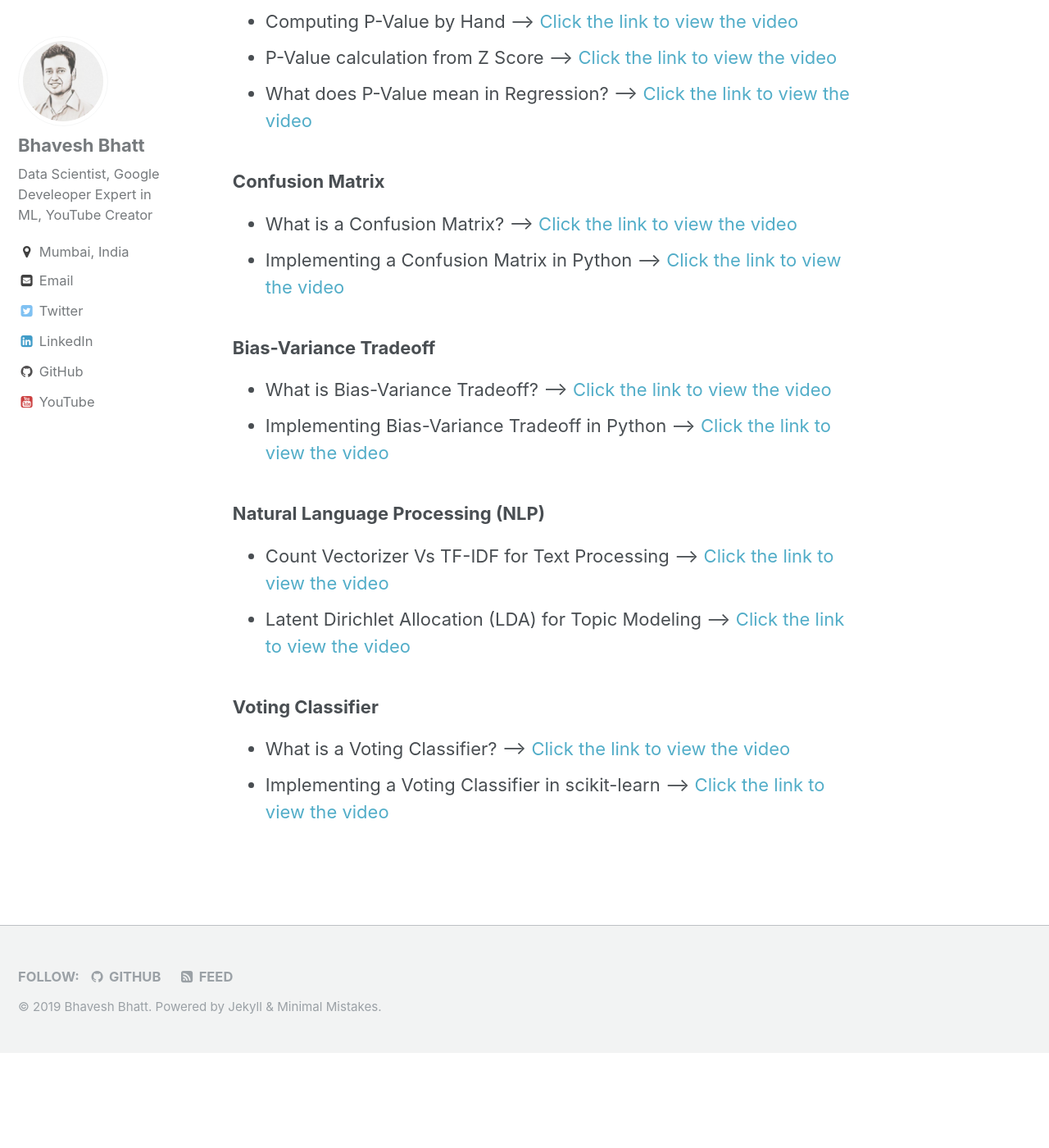
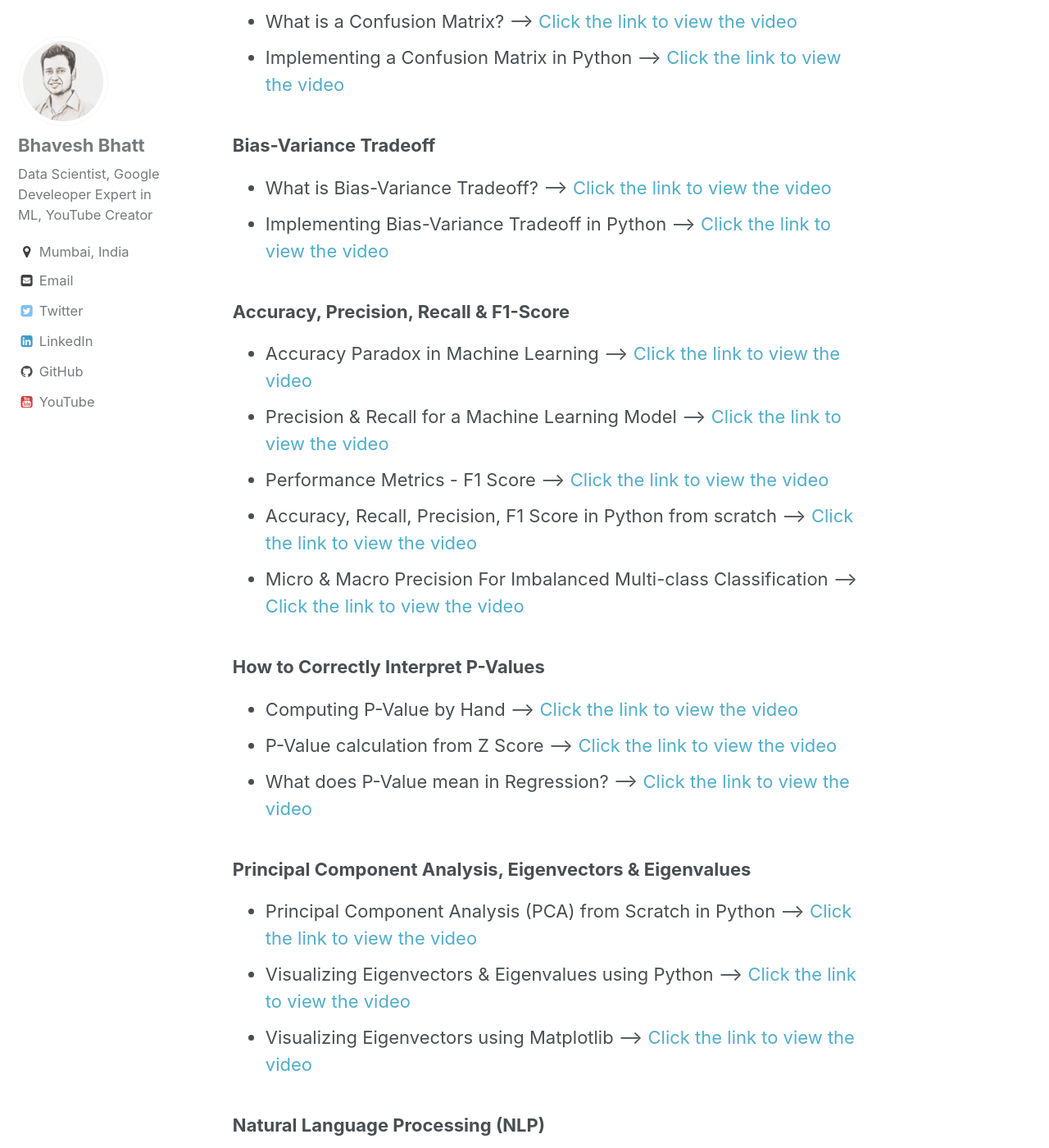
Before and after one commit to bhattbhavesh91/bhattbhavesh91.github.io, a Jekyll site: the page built from _pages/mlvideos.md, in a window 1280 px wide and 1400 px high, scrolled down 480 px. Shown: the whole window at 82% size. Built offline with Jekyll 4.4.1, drawn with Linux system fonts in a browser that asks for light colours; before the commit the page ends 1764 px from its top, so only the background shows below that; some of the changed text lies outside the part shown.

Commit message:
added few more links in video page

```diff
--- a/_pages/mlvideos.md
+++ b/_pages/mlvideos.md
@@ -20,6 +15,23 @@ title: "Machine Learning Videos"
 * What is Bias-Variance Tradeoff? &#10230; [Click the link to view the video](https://youtu.be/0UTNyTZgEWQ){:target="_blank"}
 * Implementing Bias-Variance Tradeoff in Python &#10230; [Click the link to view the video](https://youtu.be/b8ZOmdMmp_s){:target="_blank"}
 
+### Accuracy, Precision, Recall & F1-Score
+* Accuracy Paradox in Machine Learning &#10230; [Click the link to view the video](https://youtu.be/mP4gaO4IC5A){:target="_blank"}
+* Precision & Recall for a Machine Learning Model &#10230; [Click the link to view the video](https://youtu.be/dbrRsqlof4w){:target="_blank"}
+* Performance Metrics - F1 Score &#10230; [Click the link to view the video](https://youtu.be/Z9NZY3ej9yY){:target="_blank"}
+* Accuracy, Recall, Precision, F1 Score in Python from scratch &#10230; [Click the link to view the video](https://youtu.be/9PbrWiLC-4k){:target="_blank"}
+* Micro & Macro Precision For Imbalanced Multi-class Classification &#10230; [Click the link to view the video](https://youtu.be/DF-rJA-eOUQ){:target="_blank"}
+
+### How to Correctly Interpret P-Values
+* Computing P-Value by Hand &#10230; [Click the link to view the video](https://youtu.be/R9xAlR893R4){:target="_blank"}
+* P-Value calculation from Z Score &#10230; [Click the link to view the video](https://youtu.be/uobLdTGYu00){:target="_blank"}
+* What does P-Value mean in Regression? &#10230; [Click the link to view the video](https://youtu.be/6psBul7K2gw){:target="_blank"}
+
+### Principal Component Analysis, Eigenvectors & Eigenvalues
+* Principal Component Analysis (PCA) from Scratch in Python &#10230; [Click the link to view the video](https://youtu.be/uFbDWu0tDrE){:target="_blank"}
+* Visualizing Eigenvectors & Eigenvalues using Python &#10230; [Click the link to view the video](https://youtu.be/mxkGMbrobY0){:target="_blank"}
+* Visualizing Eigenvectors using Matplotlib &#10230; [Click the link to view the video](https://youtu.be/RhmzJ0hfJjM){:target="_blank"}
+
 ### Natural Language Processing (NLP)
 * Count Vectorizer Vs TF-IDF for Text Processing &#10230; [Click the link to view the video](https://youtu.be/FrmrHyOSyhE){:target="_blank"}
 * Latent Dirichlet Allocation (LDA) for Topic Modeling &#10230; [Click the link to view the video](https://youtu.be/Cpt97BpI-t4){:target="_blank"}
```
Also changed, not shown: other parts of _pages/mlvideos.md (+0 -5 lines).
